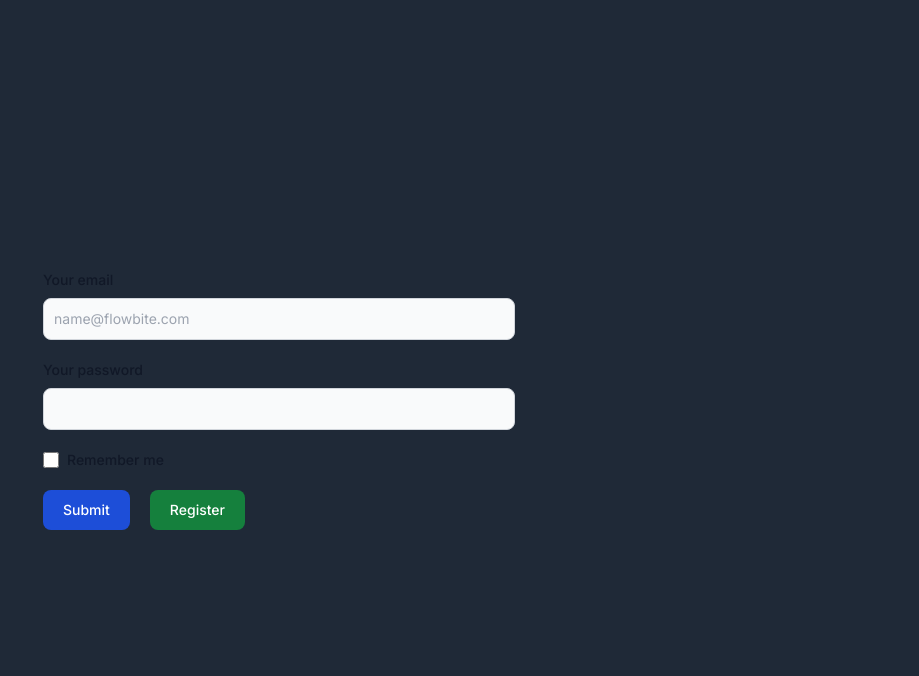
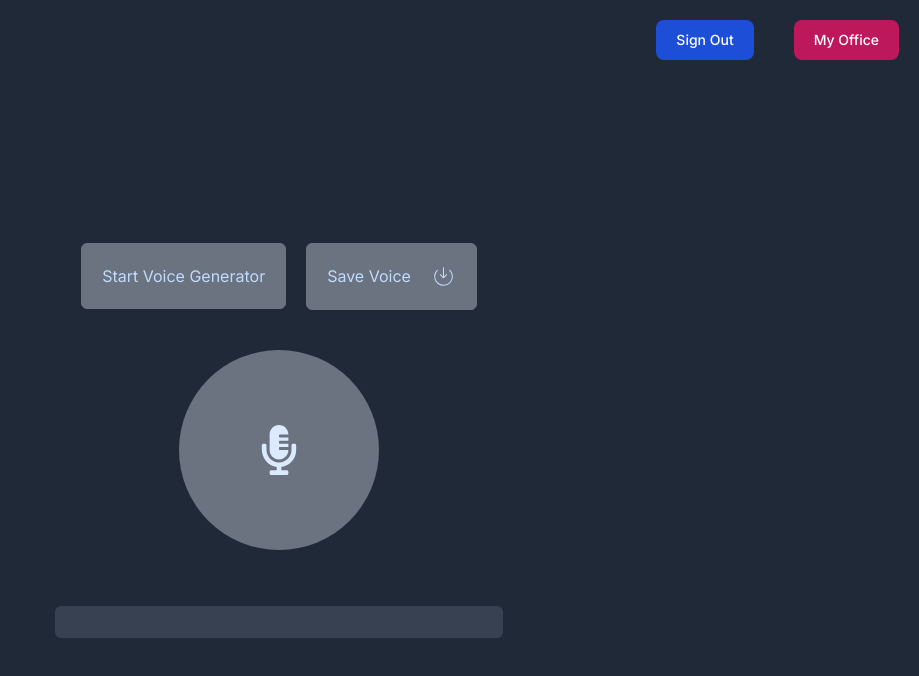
Before and after one commit to MishSoft/voice-recorder, a Next.js app: page / in a window 1280 px wide. Shown: the top 676 px of the page, without its empty margins (361-1280 px from the left). Built offline with nearby package versions, Linux system fonts and the light colour scheme.

Commit message:
Ensured browser compatibility check for speech recognition

```diff
--- a/app/page.tsx
+++ b/app/page.tsx
@@ -12,7 +12,7 @@ export default function Home() {
   const [activeVoice, setActiveVoice] = useState<boolean>(false);
   const { transcript, resetTranscript } = useSpeechRecognition();
   const [isClient, setIsClient] = useState(false);
-  const [isUserValid, setIsUserValid] = useState<boolean>(false);
+  const [isUserValid, setIsUserValid] = useState<boolean>(true);
 
   useEffect(() => {
     setIsClient(true);
```
